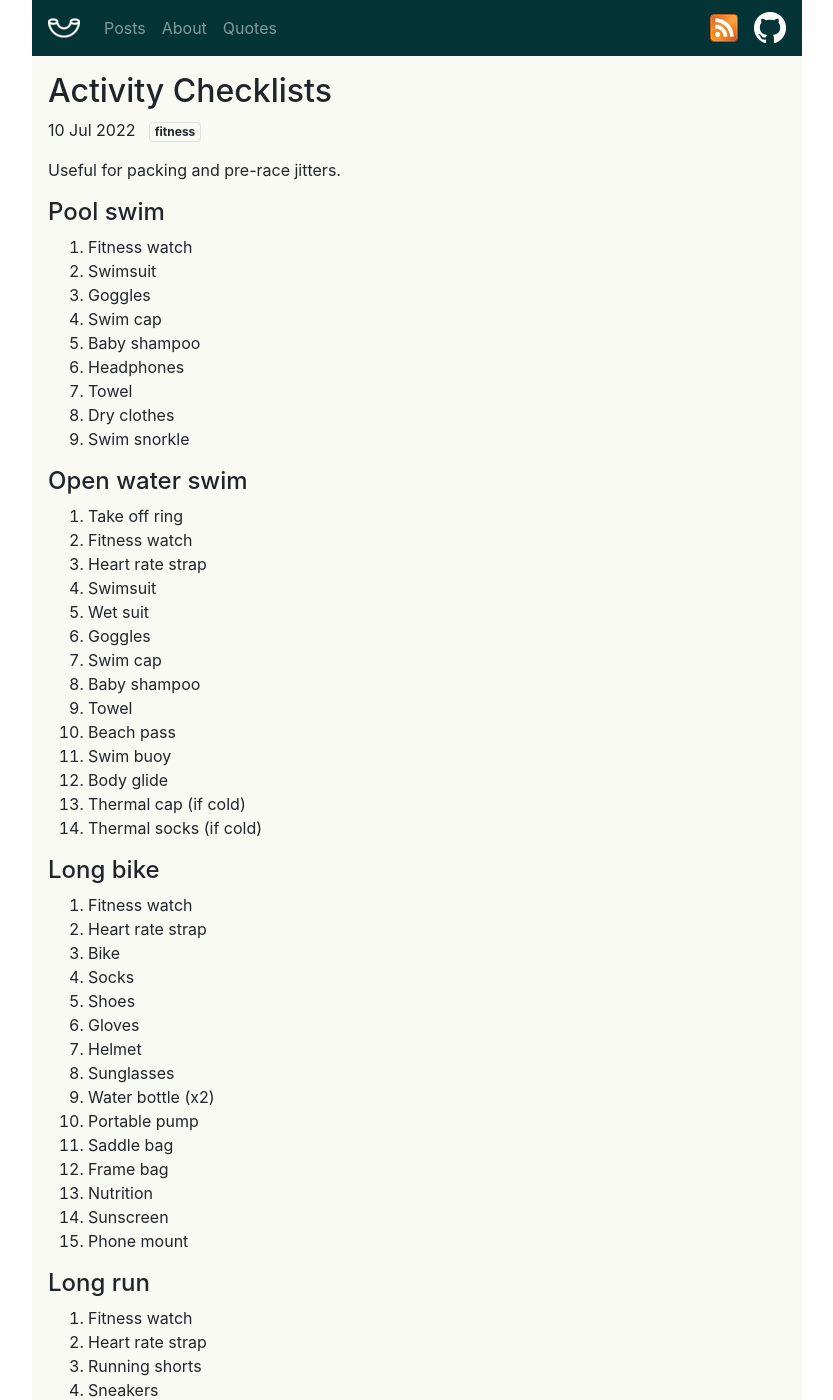
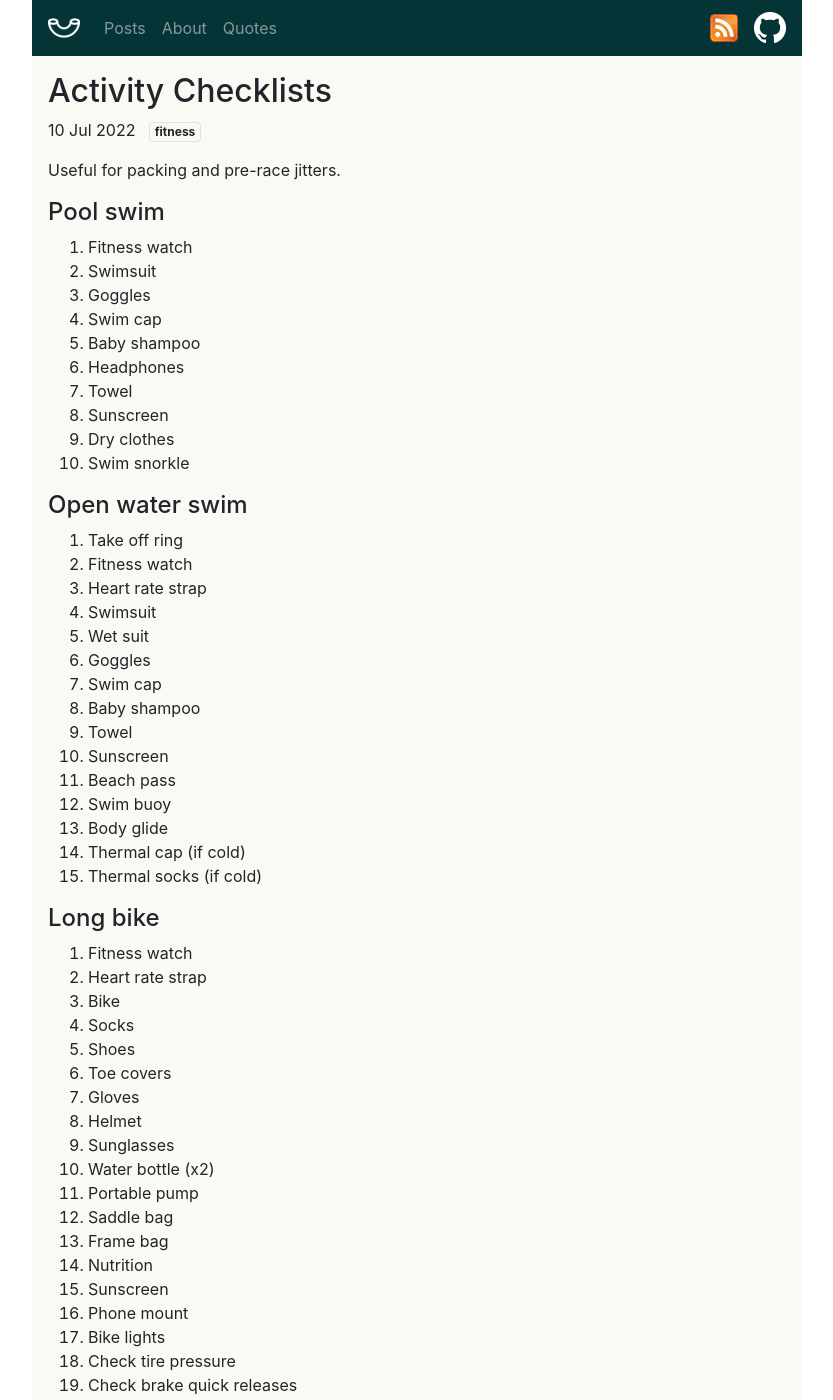
Before and after one commit to mackorone/mackorone.github.io, a Jekyll site: the page built from _posts/2022-07-10-activity-checklists.md, in a window 1280 px wide and 1400 px high. Shown: the whole window, without its empty margins (223-1056 px from the left). Built offline with Jekyll 4.4.1, drawn with Linux system fonts in a browser that asks for light colours; nearby versions of some CDN libraries; some of the changed text lies outside the part shown.

Commit message:
Update checklists and quotes

```diff
--- a/_data/quotes.yml
+++ b/_data/quotes.yml
@@ -117,3 +117,9 @@
 - quote: You should do things that give you butterflies.
   source: Lionel Sanders
   link: https://www.youtube.com/watch?v=vzwGKLwHvEM&t=97s
+- quote: Carpe diem
+  source: Horace
+- quote: Stay hard
+  source: David Goggins
+- quote: Do more
+  source: Casey Neistat
--- a/_posts/2022-07-10-activity-checklists.md
+++ b/_posts/2022-07-10-activity-checklists.md
@@ -13,6 +13,7 @@ Useful for packing and pre-race jitters.
 1. Baby shampoo
 1. Headphones
 1. Towel
+1. Sunscreen
 1. Dry clothes
 1. Swim snorkle
 
@@ -27,6 +28,7 @@ Useful for packing and pre-race jitters.
 1. Swim cap
 1. Baby shampoo
 1. Towel
+1. Sunscreen
 1. Beach pass
 1. Swim buoy
 1. Body glide
@@ -40,6 +42,7 @@ Useful for packing and pre-race jitters.
 1. Bike
 1. Socks
 1. Shoes
+1. Toe covers
 1. Gloves
 1. Helmet
 1. Sunglasses
@@ -50,6 +53,9 @@ Useful for packing and pre-race jitters.
 1. Nutrition
 1. Sunscreen
 1. Phone mount
+1. Bike lights
+1. Check tire pressure
+1. Check brake quick releases
 
 #### Long run
 
@@ -61,6 +67,7 @@ Useful for packing and pre-race jitters.
 1. Headphones
 1. Body glide
 1. Nutrition
+1. Sunscreen
 
 #### Triathlon
 
@@ -74,6 +81,7 @@ Useful for packing and pre-race jitters.
 1. Checked bag
 1. Extra shoes
 1. Breakfast
+1. Sunscreen
 
 <p style="margin-bottom:0px;">Swim</p>
 1. Wet suit
@@ -88,6 +96,7 @@ Useful for packing and pre-race jitters.
 1. Bike
 1. Socks (x2)
 1. Shoes
+1. Toe covers
 1. Gloves
 1. Helmet
 1. Sunglasses
@@ -97,6 +106,9 @@ Useful for packing and pre-race jitters.
 1. Frame bag
 1. Nutrition
 1. Sunscreen
+1. Check tire pressure
+1. Check brake quick releases
+1. Charge bike shifter batteries
 
 <p style="margin-bottom:0px;">Run</p>
 1. Sneakers
@@ -104,6 +116,7 @@ Useful for packing and pre-race jitters.
 1. Headband
 1. Body glide
 1. Nutrition
+1. Sunscreen
 
 #### Bike tour
 
```
